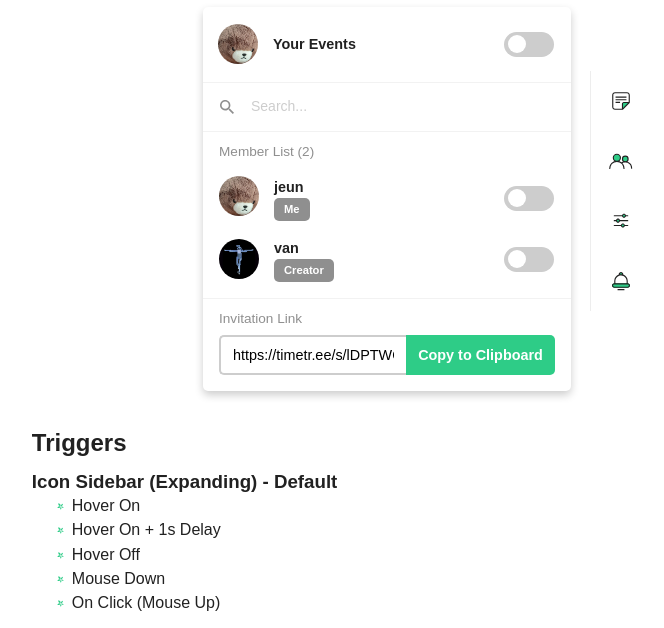
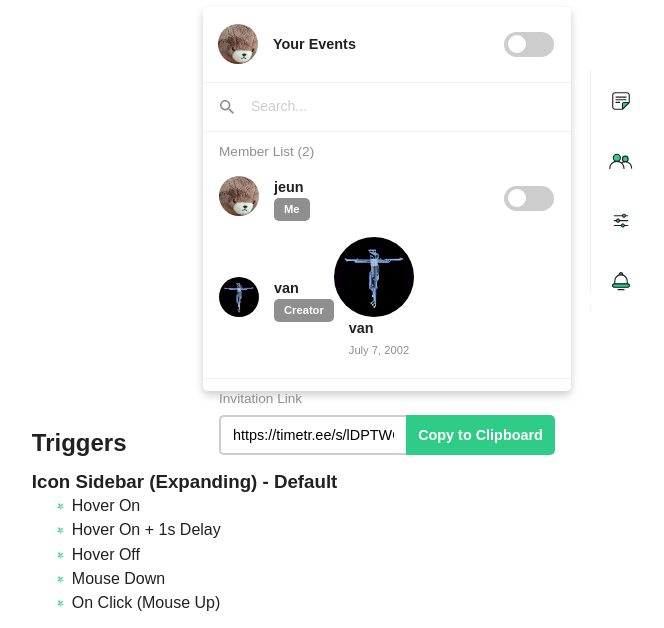
Before and after one commit to malnyrad/idm241-dkl67, a plain HTML site: page final/build.html in a window 1280 px wide. Shown: the part 90-718 px from the top of the page, without its empty margins (229-893 px from the left). Drawn offline with Linux system fonts and the light colour scheme; a web font is replaced by a local one.

Commit message:
Update build.html

```diff
--- a/final/build.html
+++ b/final/build.html
@@ -98,11 +98,21 @@
                 </div>
 
                 <div class="member-listing">
-                    <div class="pfp-circle cross"></div>
-                    <div id="user-van">
+                    <div class="user-popup">
+                        <div class="pfp-circle cross"></div>
                         <div class="member-text">
                             <p>van</p>
                             <p class="member-label">Creator</p>
+                        </div>
+                    </div>
+
+                    <div class="popup-v">
+                        <div class="popup-v-content">
+                            <div class="pfp-large cross"></div>
+                            <div class="member-text">
+                                <p>van</p>
+                                <p class="caption">July 7, 2002</p>
+                            </div>
                         </div>
                     </div>
                     <label class="switch s-two">
```
